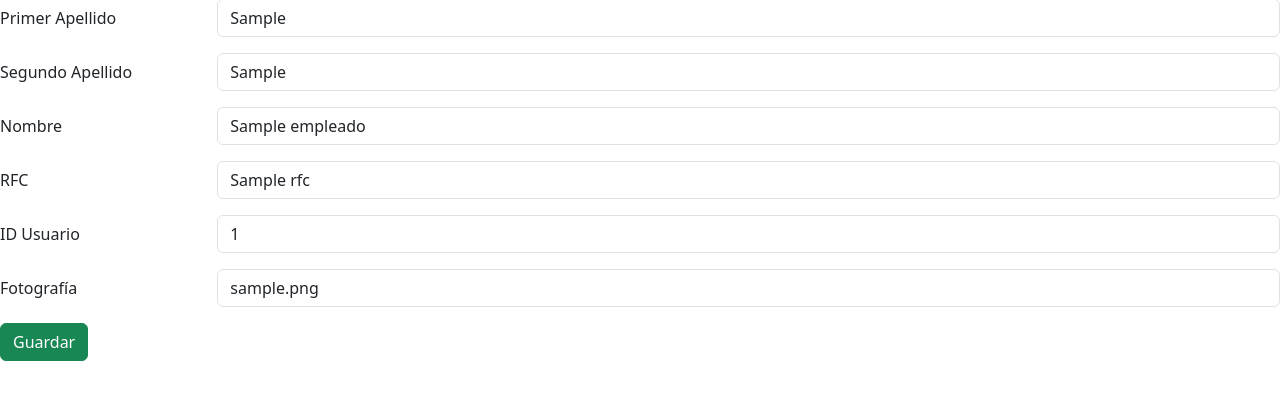
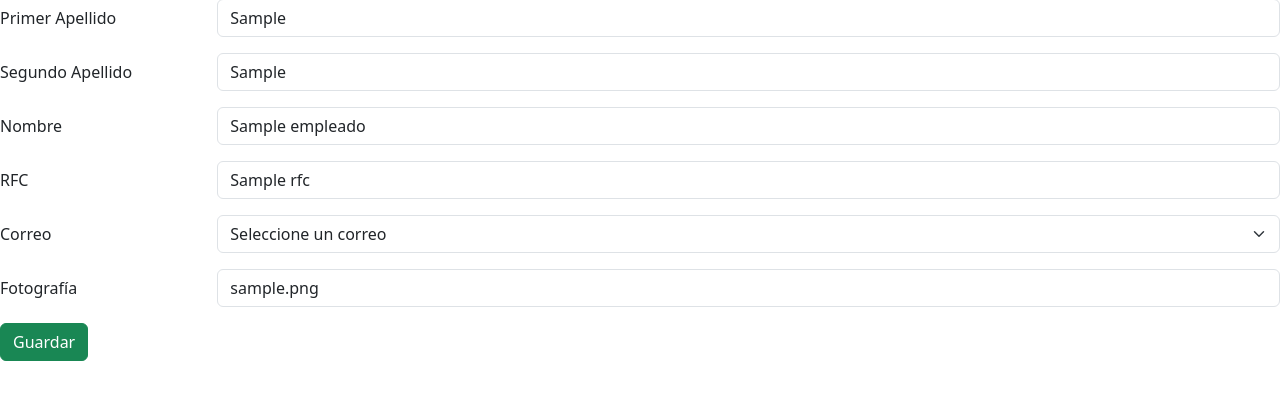
Before and after one commit to Bjn31J/CropsCRUD, a PHP site: template admin/views/empleado/crear.php in a window 1280 px wide. Shown: the part 113-513 px from the top of the page. Run offline with PHP 8.4, Linux system fonts and the light colour scheme; the template is opened without the code that fills it: most values are stand-ins (such as "Sample title", 1, 10 or a date in 2020).

Commit message:
Actualizacion2

```diff
--- a/admin/views/empleado/crear.php
+++ b/admin/views/empleado/crear.php
@@ -31,10 +31,21 @@
         </div>
     </div>
     <div class="row mb-3">
-        <label for="id_usuario" class="col-sm-2 col-form-label">ID Usuario</label>
+        <label for="correo" class="col-sm-2 col-form-label">Correo</label>
         <div class="col-sm-10">
-            <input type="number" name="data[id_usuario]" class="form-control" placeholder="ID Usuario"
-                   value="<?php echo isset($empleado['id_usuario']) ? $empleado['id_usuario'] : ''; ?>" required/>
+            <select name="data[id_usuario]" class="form-select" required>
+                <option value="">Seleccione un correo</option>
+                <?php
+                // Obtener todos los usuarios y mostrar sus correos en el dropdown
+                $usuarios = $app->getUsuarios(); // Llamar a getUsuarios() para obtener la lista de correos
+                foreach ($usuarios as $usuario):
+                    $selected = (isset($empleado['id_usuario']) && $empleado['id_usuario'] == $usuario['id_usuario']) ? 'selected' : '';
+                ?>
+                    <option value="<?php echo $usuario['id_usuario']; ?>" <?php echo $selected; ?>>
+                        <?php echo $usuario['correo']; ?>
+                    </option>
+                <?php endforeach; ?>
+            </select>
         </div>
     </div>
     <div class="row mb-3">
```
Also changed, not shown: admin/empleado.class.php (+11 -3 lines).
